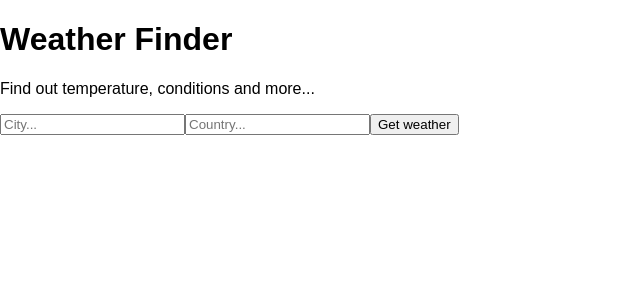
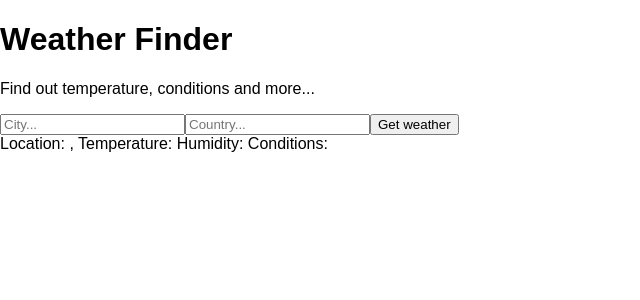
Before and after one commit to Loratadin/weather-app, a React (Create React App) app: page / in a window 1280 px wide. Shown: the top 300 px of the page, without its empty margins (0-640 px from the left). Built offline with nearby package versions, Linux system fonts and the light colour scheme.

Commit message:
Add descriptions for Weather component

```diff
--- a/src/components/Weather.js
+++ b/src/components/Weather.js
@@ -4,11 +4,10 @@ class Weather extends React.Component{
  render() {
   return(
    <div>
-     { this.props.city }
-     { this.props.country }
-     { this.props.temperature }
-     { this.props.humidity }
-     { this.props.description }
+     Location: { this.props.city }, { this.props.country }
+     Temperature: { this.props.temperature }
+     Humidity: { this.props.humidity }
+     Conditions: { this.props.description }
    </div>
   );
  }
```
